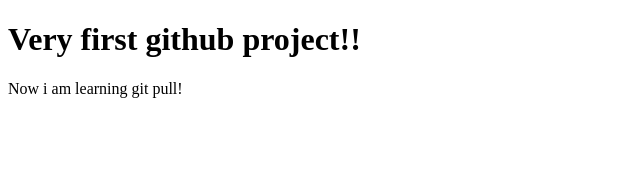
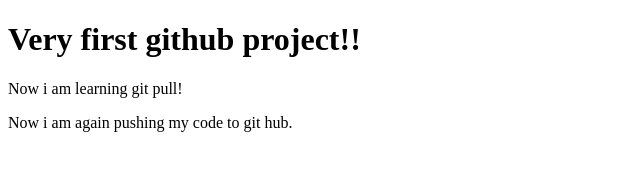
Before and after one commit to mahmuduhasan/my-first-website, a plain HTML site: page index.html in a window 1280 px wide. Shown: the whole page, without its empty margins (0-640 px from the left). Drawn offline with Linux system fonts and the light colour scheme.

Commit message:
code added

```diff
--- a/index.html
+++ b/index.html
@@ -8,5 +8,6 @@
 <body>
     <h1>Very first github project!!</h1>
     <p>Now i am learning git pull!</p>
+    <p>Now i am again pushing my code to git hub.</p>
 </body>
 </html>
```
